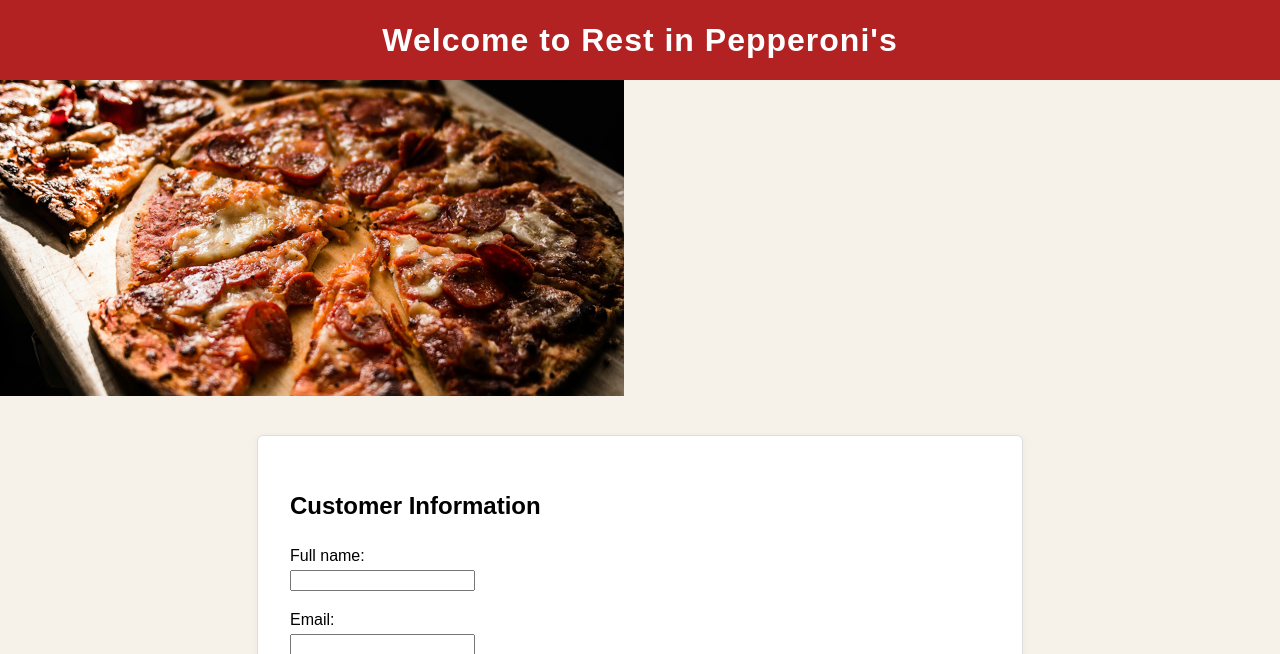
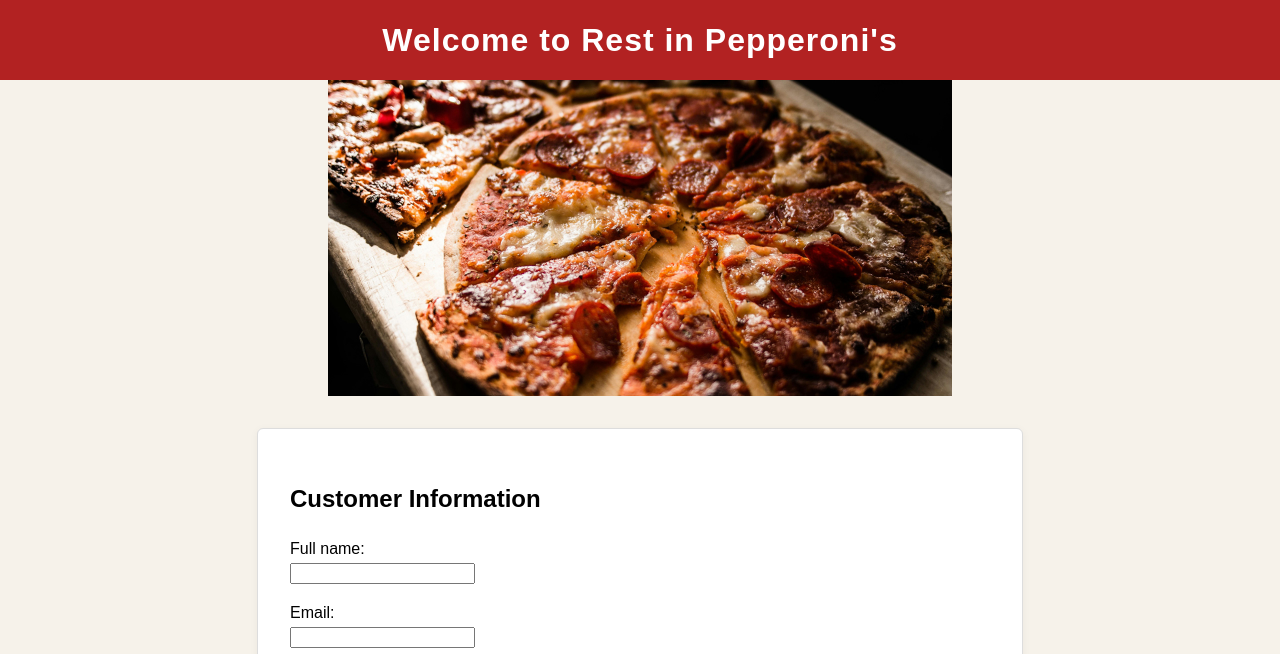
Before and after one commit to foulerfire/COMP1002, a PHP site: page / in a window 1280 px wide. Shown: the top 654 px of the page. Run offline with PHP 8.4, Linux system fonts and the light colour scheme.

Commit message:
main image centered

```diff
--- a/Assignment-1/css/styles.css
+++ b/Assignment-1/css/styles.css
@@ -31,3 +31,12 @@ main
     padding: 2rem;
     box-shadow: 0 2px 8px rgba(0,0,0,0.05);
 }
+
+/* centers image and keeps it's proportions */
+img
+{
+    display: block;
+    margin: 0 auto 1.5rem;
+    max-width: 90%;
+    height: auto;
+}
```
